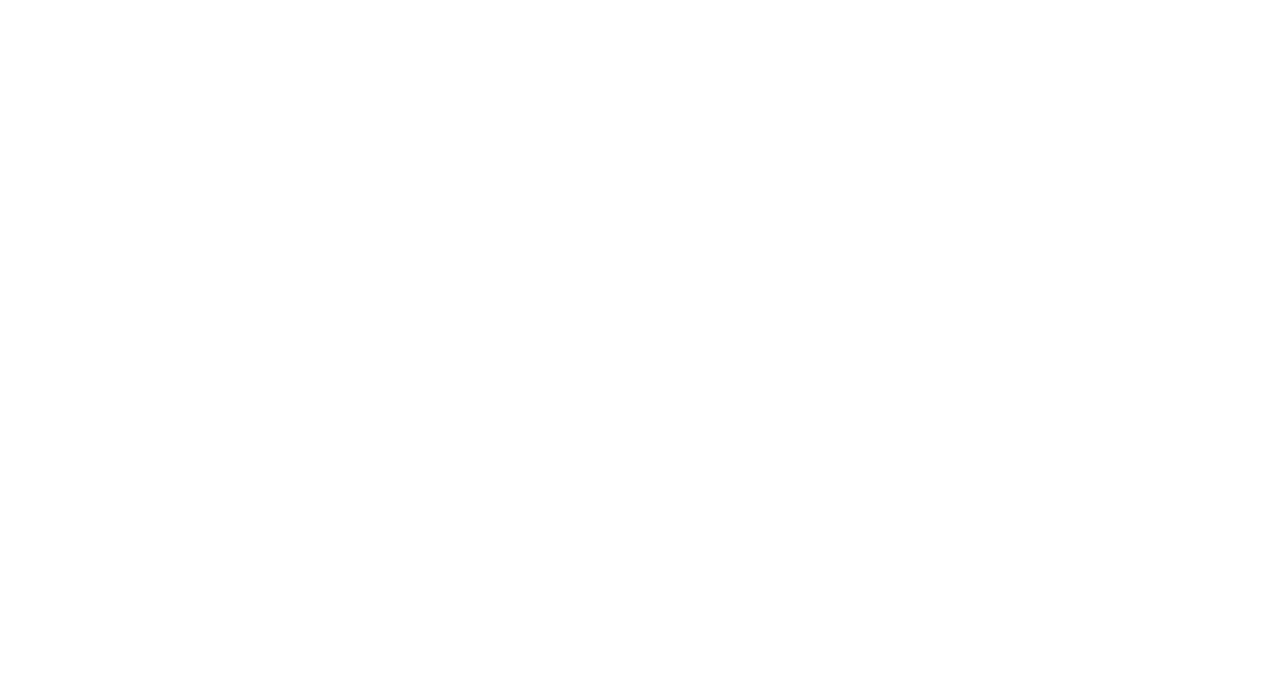
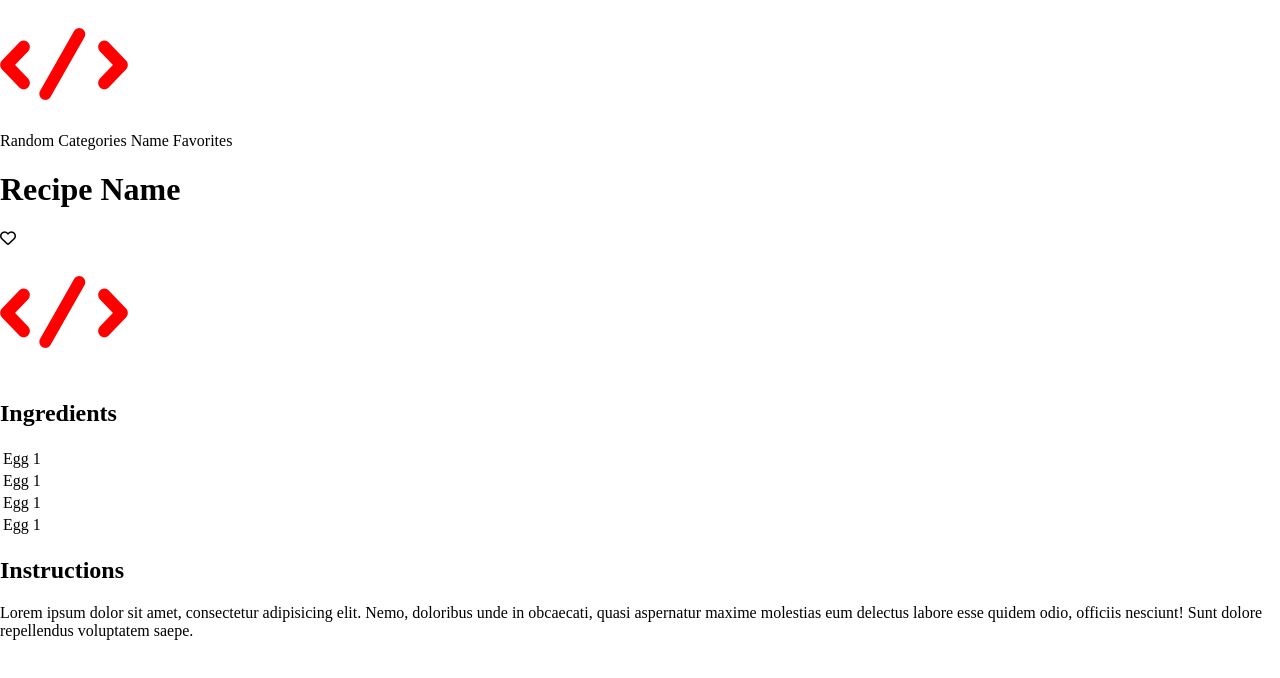
Before and after one commit to Cole-Allen/AJAX-MealDB-Website, a website: page index.html in a window 1280 px wide. Drawn offline with Linux system fonts and the light colour scheme.

Commit message:
Basic HTML skeleton of page

```diff
--- a/css/layout.css
+++ b/css/layout.css
@@ -0,0 +1,3 @@
+* {
+  box-sizing: border-box;
+}
--- a/index.html
+++ b/index.html
@@ -5,14 +5,67 @@
   <meta name="viewport" content="width=device-width, initial-scale=1.0">
   <title>AJAX Project</title>
   <link rel="icon" href="images/favicon.ico">
+  <script src="https://kit.fontawesome.com/70432710ae.js" crossorigin="anonymous"></script>
   <link rel="stylesheet" href="css/reset.css">
   <link rel="stylesheet" href="css/layout.css">
   <link rel="stylesheet" href="css/styles.css">
 </head>
 <body>
   <header>
+    <div class="header-container">
+      <div>
+        <img src="images/favicon.ico">
+      </div>
+      <div class="nav-bar">
+        <a>Random</a>
+        <a>Categories</a>
+        <a>Name</a>
+        <a>Favorites</a>
+      </div>
+    </div>
   </header>
+
   <main>
+    <div class="body-continer">
+      <div class="view recipe">
+        <div class="title">
+          <h1>Recipe Name</h1>
+          <i class="far fa-heart"></i>
+        </div>
+        <div class="recipe-image">
+          <img src="images/favicon.ico">
+        </div>
+        <div class="recipe-ingredients-container">
+          <h2>Ingredients</h2>
+          <table class="recipe-ingredients">
+            <tbody>
+              <tr>
+                <td class="ingredient">Egg</td>
+                <td class="ingredient-amount">1</td>
+              </tr>
+              <tr>
+                <td class="ingredient">Egg</td>
+                <td class="ingredient-amount">1</td>
+              </tr>
+              <tr>
+                <td class="ingredient">Egg</td>
+                <td class="ingredient-amount">1</td>
+              </tr>
+              <tr>
+                <td class="ingredient">Egg</td>
+                <td class="ingredient-amount">1</td>
+              </tr>
+            </tbody>
+          </table>
+        </div>
+        <div class="recipe-instructions">
+          <h2>Instructions</h2>
+          <p>Lorem ipsum dolor sit amet, consectetur adipisicing elit. Nemo, doloribus unde in obcaecati, quasi aspernatur maxime molestias eum delectus labore esse quidem odio, officiis nesciunt! Sunt dolore repellendus voluptatem saepe.</p>
+        </div>
+
+      </div>
+
+    </div>
   </main>
   <script src="js/data.js"></script>
   <script src="js/main.js"></script>
```
